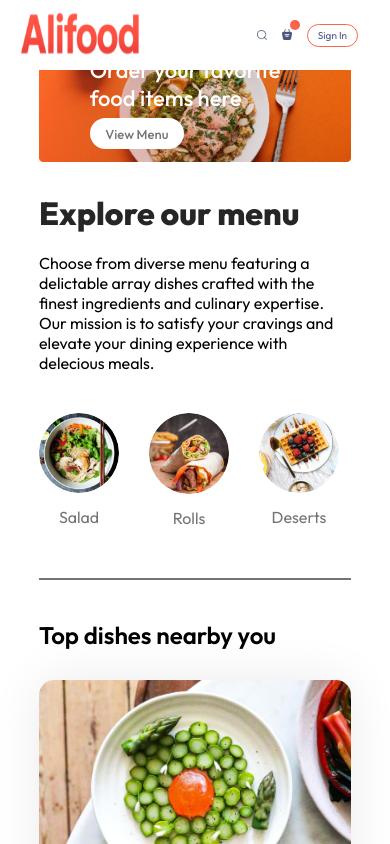
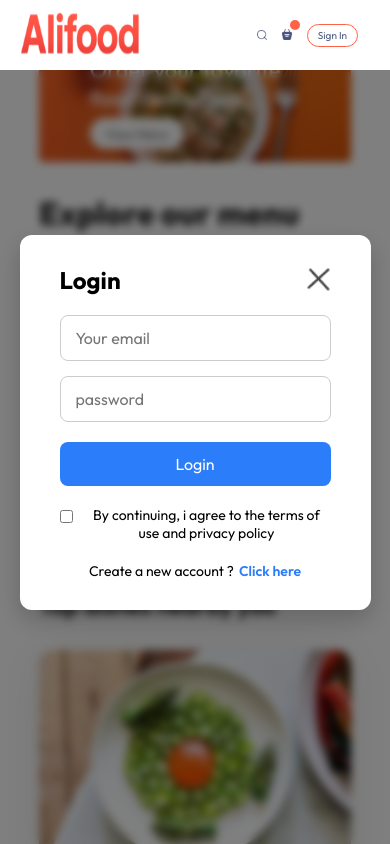
Before and after one commit to Rubel2589/Food-Delivery-Website-MERN-Stack, a React (Vite) app in the folder frontend/: page / in a window 390 px wide. Both pictures are taken after a click on the button "Sign In". Shown: the top 844 px of the page. Built offline with nearby package versions, Linux system fonts and the light colour scheme.

Commit message:
Login form ready

```diff
--- a/frontend/src/App.jsx
+++ b/frontend/src/App.jsx
@@ -1,4 +1,4 @@
-import React from 'react'
+import React, { useState } from 'react'
 import Navbar from './components/Navbar/Navbar'
 import './App.css'
 import { Route, Routes } from 'react-router-dom'
@@ -6,12 +6,19 @@
 import Cart from './pages/Cart/Cart'
 import PlaceOrder from './pages/PlaceOrder/PlaceOrder'
 import Footer from './components/Footer/Footer'
+import LoginPopup from './components/LoginPopup/LoginPopup'
 
 function App() {
+
+const [showLogin,setShowLogin] = useState(false)
+
+
   return (
     <>
+    {showLogin && <LoginPopup setShowLogin={setShowLogin} />}
+
     <div className='app'>
-      <Navbar />
+      <Navbar setShowLogin={setShowLogin}/>
       <Routes>
         <Route path='/' element={<Home/>} />
         <Route path='/cart' element={<Cart/>} />
--- a/frontend/src/components/ExploreMenu/ExploreMenu.css
+++ b/frontend/src/components/ExploreMenu/ExploreMenu.css
@@ -47,3 +47,11 @@
     padding: 2px;
 
 }
+
+@media (max-width:1050px) {
+    .explore-menu-text{
+        max-width: 100%;
+        font-size: 14px;
+    }
+
+}
--- a/frontend/src/components/Header/Header.jsx
+++ b/frontend/src/components/Header/Header.jsx
@@ -3,7 +3,7 @@
 
 const Header = () => {
   return (
-    <div className='header'>
+    <div className='header' id='header'>
         <div className="header-contents">
             <h2>Order your favorite food items here</h2>
             <p>Choose from diverse menu featuring a delectable array dishes crafted with the finest ingredients and culinary expertise. Our mission is to satisfy your cravings and elevate your dining experience with delicious meals.</p>
--- /dev/null
+++ b/frontend/src/components/LoginPopup/LoginPopup.css
@@ -0,0 +1,111 @@
+.login-popup {
+  position: fixed;
+  top: 0;
+  left: 0;
+  width: 100%;
+  height: 100%;
+  background: rgba(0, 0, 0, 0.5); /* overlay */
+  backdrop-filter: blur(4px); /* optional blur */
+  display: flex;
+  align-items: center;
+  justify-content: center;
+  z-index: 999;
+}
+
+.login-popup-container {
+  background-color: #fff;
+  padding: 30px 40px;
+  border-radius: 12px;
+  width: 90%;
+  max-width: 400px;
+  box-shadow: 0 10px 25px rgba(0, 0, 0, 0.2);
+  animation: popupFade 0.3s ease;
+  display: flex;
+  flex-direction: column;
+  gap: 20px;
+}
+
+.login-popup-title {
+  display: flex;
+  justify-content: space-between;
+  align-items: center;
+}
+
+.login-popup-title h2 {
+  font-size: 24px;
+  margin: 0;
+}
+
+.login-popup-title img {
+  width: 24px;
+  height: 24px;
+  cursor: pointer;
+}
+
+.login-popup-inputs {
+  display: flex;
+  flex-direction: column;
+  gap: 15px;
+}
+
+.login-popup-inputs input {
+  padding: 12px 15px;
+  border: 1px solid #ccc;
+  border-radius: 8px;
+  font-size: 16px;
+  outline: none;
+  transition: border-color 0.3s;
+}
+
+.login-popup-inputs input:focus {
+  border-color: #2c7dfa;
+}
+
+.login-popup-container button {
+  padding: 12px;
+  background-color: #2c7dfa;
+  color: white;
+  font-size: 16px;
+  border: none;
+  border-radius: 8px;
+  cursor: pointer;
+  transition: background-color 0.3s ease;
+}
+
+.login-popup-container button:hover {
+  background-color: #135bd1;
+}
+
+.login-popup-condition {
+  display: flex;
+  align-items: flex-start;
+  gap: 10px;
+  font-size: 14px;
+}
+
+.login-popup-condition input[type="checkbox"] {
+  margin-top: 4px;
+}
+
+.login-popup-container p {
+  font-size: 14px;
+  text-align: center;
+}
+
+.login-popup-container span {
+  color: #2c7dfa;
+  font-weight: 600;
+  cursor: pointer;
+  margin-left: 5px;
+}
+
+@keyframes popupFade {
+  from {
+    opacity: 0;
+    transform: translateY(-20px);
+  }
+  to {
+    opacity: 1;
+    transform: translateY(0);
+  }
+}
--- /dev/null
+++ b/frontend/src/components/LoginPopup/LoginPopup.jsx
@@ -0,0 +1,38 @@
+import React, { useState } from 'react'
+import './LoginPopup.css'
+import { assets } from '../../assets/assets'
+
+function LoginPopup({setShowLogin}) {
+
+const [currState, setCurrState] = useState("Login")
+
+  return (
+    <div className='login-popup'>
+      <form className="login-popup-container">
+        <div className="login-popup-title">
+          <h2>{currState}</h2>
+          <img onClick={()=>setShowLogin(false)} src={assets.cross_icon} alt="" />
+        </div>
+        <div className="login-popup-inputs">
+          {currState==="Login"?<></>:<input type='text' placeholder='Your name' required />}
+          <input type='email' placeholder='Your email' required />
+          <input type='password' placeholder='password' required />
+        </div>
+        <button>{currState==="Sign Up"?"Create account":"Login"}</button>
+        <div className="login-popup-condition">
+          <input type='checkbox' required />
+          <p>By continuing, i agree to the terms of use and privacy policy</p>
+        </div>
+        {
+          currState==="Login"
+          ?<p>Create a new account ?<span onClick={()=>setCurrState("Sign Up")}>Click here</span></p>
+          :<p>Already have an account ? <span onClick={()=>setCurrState("Login")}>Click here</span></p>
+        }
+      </form>
+
+
+    </div>
+  )
+}
+
+export default LoginPopup
--- a/frontend/src/components/Navbar/Navbar.jsx
+++ b/frontend/src/components/Navbar/Navbar.jsx
@@ -1,36 +1,39 @@
 import React, { useState } from "react";
 import "./Navbar.css";
 import { assets } from "../../assets/assets";
-function Navbar() {
+import {Link} from 'react-router-dom';
+function Navbar({setShowLogin}) {
   const [menu, setMenu] = useState("menu");
   return (
     <div className="navbar">
       <img src={assets.logoo} alt="" className="logo" />
       <ul className="navbar-menu">
-        <li
+        <Link
+          to="/"
           onClick={() => setMenu("home")}
           className={menu === "home" ? "active" : ""}
         >
           Home
-        </li>
-        <li
+
+        </Link>
+        <a href="#explore-menu"
           onClick={() => setMenu("menu")}
           className={menu === "menu" ? "active" : ""}
         >
           Menu
-        </li>
-        <li
+        </a>
+        <a href="#app-download"
           onClick={() => setMenu("Mobile-app")}
           className={menu === "Mobile-app" ? "active" : ""}
         >
           Mobile-app
-        </li>
-        <li
+        </a>
+        <a href="#footer"
           onClick={() => setMenu("Contact-us")}
           className={menu === "Contact-us" ? "active" : ""}
         >
           Contact us
-        </li>
+        </a>
       </ul>
       <div className="navbar-right">
         <img src={assets.search_icon} alt="" />
@@ -38,7 +41,7 @@
           <img src={assets.basket_icon} alt="" />
           <div className="dot"></div>
         </div>
-        <button>Sign In</button>
+        <button onClick={()=>setShowLogin(true)}>Sign In</button>
       </div>
     </div>
   );
--- a/frontend/src/index.css
+++ b/frontend/src/index.css
@@ -4,7 +4,13 @@
   margin: 0;
   box-sizing: border-box;
   font-family: Outfit;
+  /* scroll-behavior: smooth; */
 }
+html {
+  scroll-behavior: smooth;
+  scroll-padding-top: 100px; /* or your navbar height */
+}
+
 
 body{
   min-height: 100vh;
```
